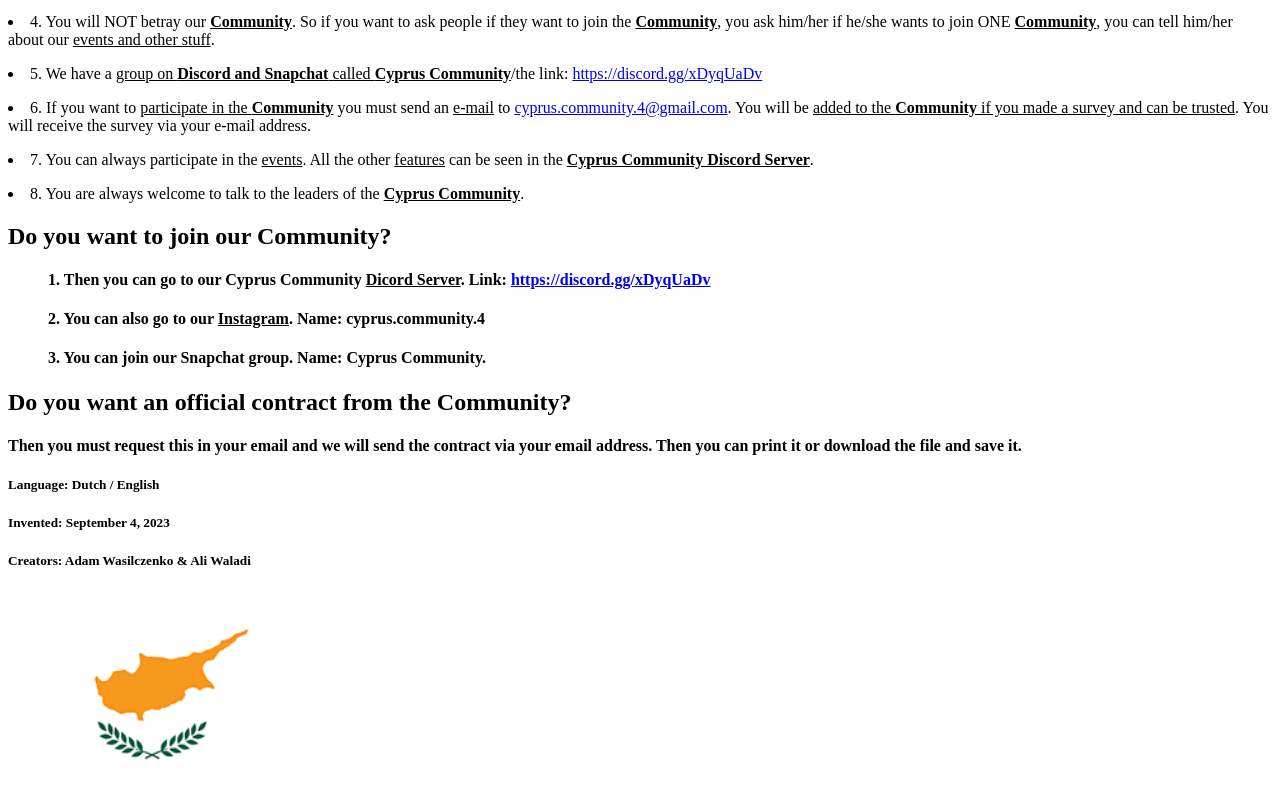
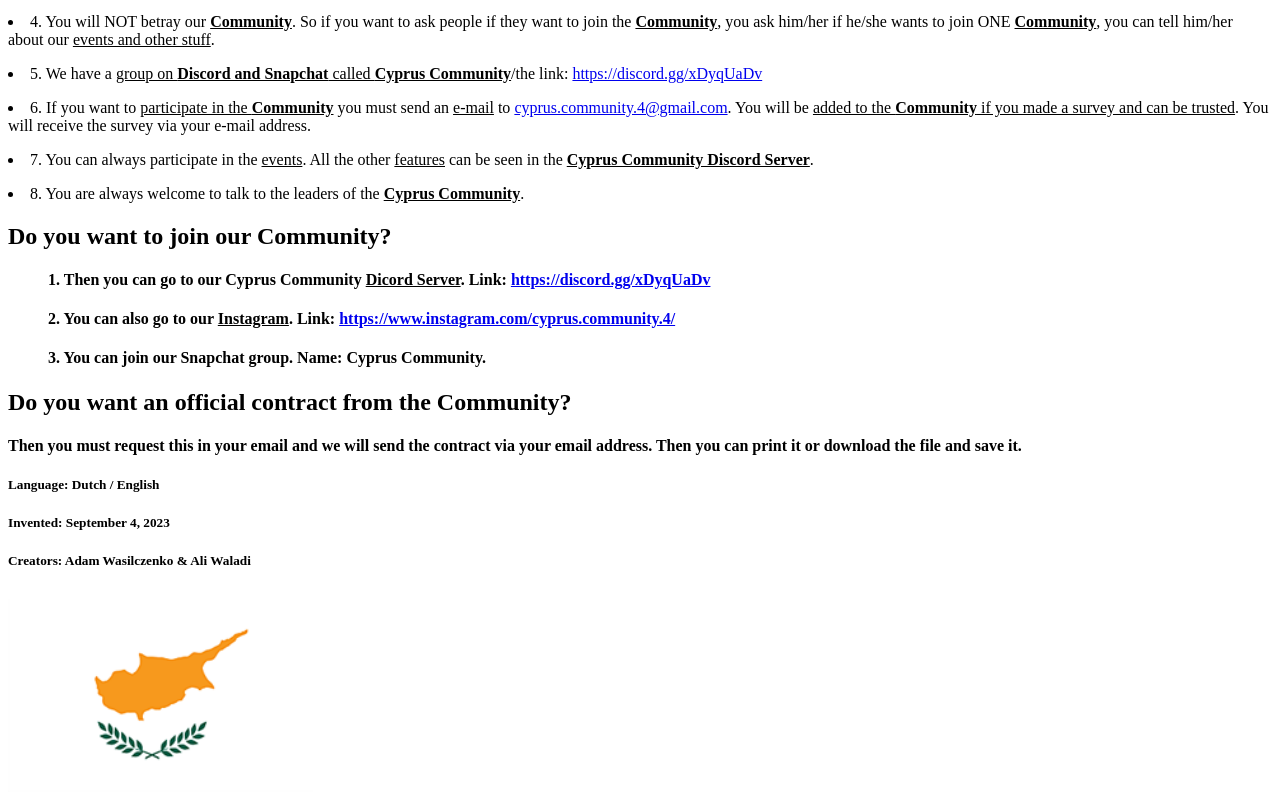
Before and after one commit to AliBabaCr7Fan/Cyprus.Community-web, a plain HTML site: page index.html in a window 1280 px wide. Shown: the part 600-1398 px from the top of the page. Drawn offline with Linux system fonts and the light colour scheme.

Commit message:
Update index.html

```diff
--- a/index.html
+++ b/index.html
@@ -33,7 +33,7 @@ https://discord.gg/xDyqUaDv
 
 <h2>Do you want to join our Community?</h2>
 <h4><ul>1. Then you can go to our Cyprus Community <ins>Dicord Server</ins>. Link: <a href="https://discord.gg/xDyqUaDv">https://discord.gg/xDyqUaDv</a></ul></h4>
-<h4><ul>2. You can also go to our <ins>Instagram</ins>. Name: cyprus.community.4</ul></h4>
+<h4><ul>2. You can also go to our <ins>Instagram</ins>. Link: <a href="https://www.instagram.com/cyprus.community.4/">https://www.instagram.com/cyprus.community.4/</a> </ul></h4>
 <h4><ul>3. You can join our Snapchat group. Name: Cyprus Community.</ul></h4>
 
 <h2>Do you want an official contract from the Community?</h2>
```
